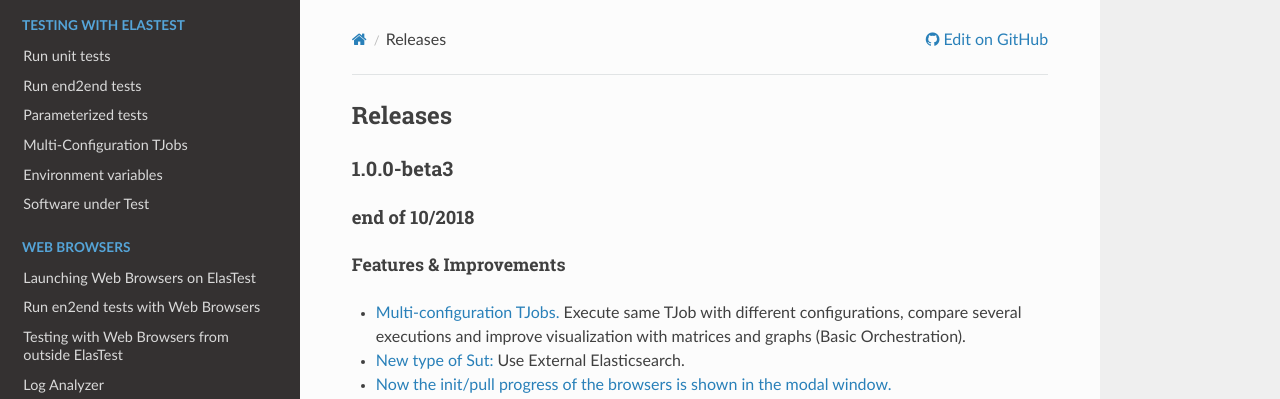
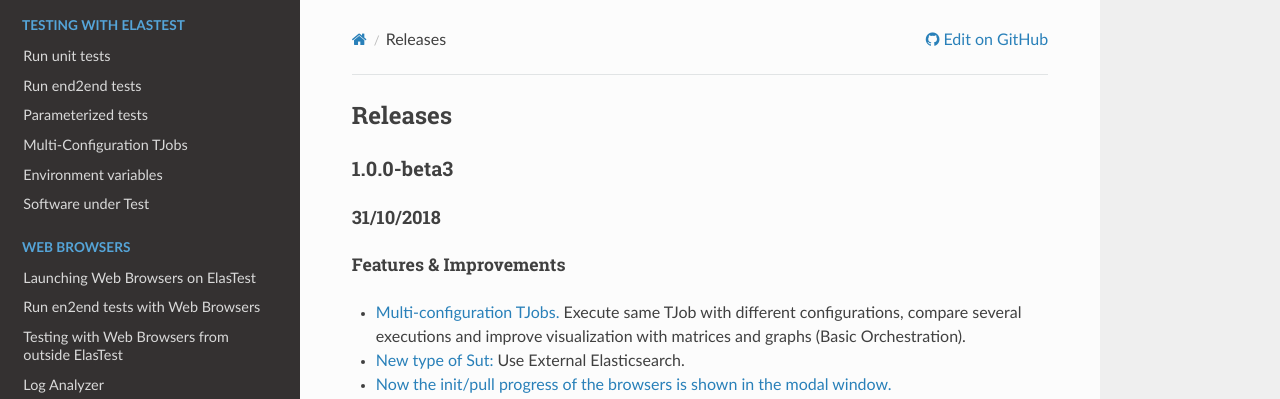
Before and after one commit to elastest/elastest.io-docs, an MkDocs documentation site: the page built from docs/releases/index.md, in a window 1280 px wide and 900 px high. Shown: the top 399 px of the window. Built offline with MkDocs 1.6.1, drawn with Linux system fonts in a browser that asks for light colours; nearby versions of some CDN libraries; old or Windows-style settings are respelled for this version of MkDocs.

Commit message:
set beta3 date

```diff
--- a/docs/releases/index.md
+++ b/docs/releases/index.md
@@ -6,7 +6,7 @@
 
 <div id="1.0.0-beta3">
 <h3 class="small-subtitle">1.0.0-beta3</h3>
-<h4 class="smaller-subtitle">end of 10/2018</h4>
+<h4 class="smaller-subtitle">31/10/2018</h4>
 
 <ul>
 <h5 class="smaller-subtitle">Features & Improvements</h5>
```
